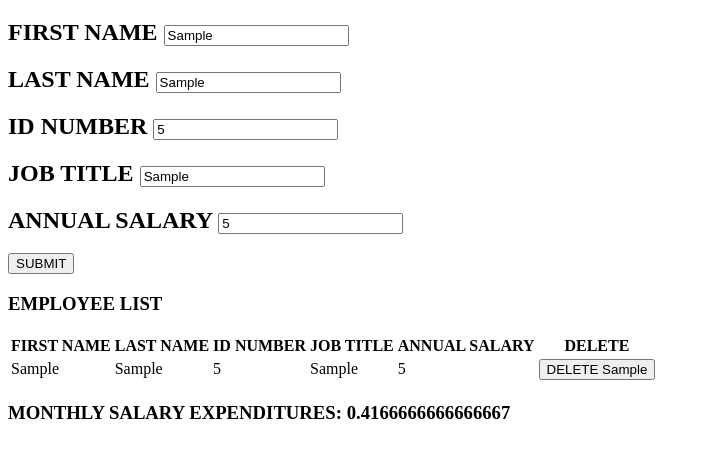
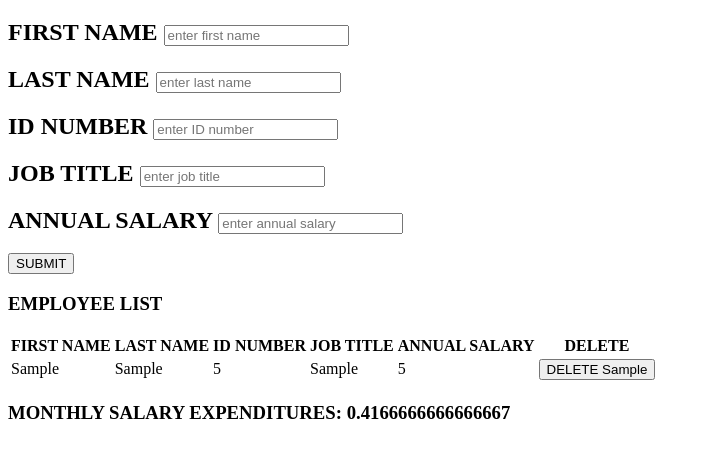
Before and after one commit to cjaro/weekend-one-walkthrough, a plain HTML site: page index.html in a window 1280 px wide. Both pictures are taken after typing "Sample", "Sample", "5", "Sample", "5" into the empty fields and a click on the button "SUBMIT". Shown: the part 61-518 px from the top of the page, without its empty margins (0-710 px from the left). Drawn offline with Linux system fonts and the light colour scheme.

Commit message:
Clearing form after submit

```diff
--- a/client.js
+++ b/client.js
@@ -24,6 +24,9 @@ $(document).ready(function(){ //waits for DOM  (HTML & CSS) to completely load
     var previousSalaryTotal = $('#monthlyExpenses').text();
     var totalMonthlyExpenses = parseFloat(previousSalaryTotal) + newEmployeeMonthlyExpenses;
     $('#monthlyExpenses').text(totalMonthlyExpenses);
+
+    // clear out input boxes
+    $('.employeeFormInput').val('');
   });
 
 
--- a/index.html
+++ b/index.html
@@ -11,23 +11,23 @@
   <!-- New employee form -->
   <h2>
     <label for='firstName'>FIRST NAME</label>
-    <input type='text' name='firstName' placeholder='enter first name' id='firstName'>
+    <input type='text' name='firstName' placeholder='enter first name' id='firstName' class='employeeFormInput'>
   </h2>
   <h2>
     <label for='lastName'>LAST NAME</label>
-    <input type='text' name='lastName' placeholder='enter last name' id='lastName'>
+    <input type='text' name='lastName' placeholder='enter last name' id='lastName' class='employeeFormInput'>
   </h2>
   <h2>
     <label for='idNumber'>ID NUMBER</label>
-    <input type='number' name='idNumber' placeholder='enter ID number' id='idNumber'>
+    <input type='number' name='idNumber' placeholder='enter ID number' id='idNumber' class='employeeFormInput'>
   </h2>
   <h2>
     <label for='jobTitle'>JOB TITLE</label>
-    <input type='text' name='jobTitle' placeholder='enter job title' id='jobTitle'>
+    <input type='text' name='jobTitle' placeholder='enter job title' id='jobTitle' class='employeeFormInput'>
   </h2>
   <h2>
     <label for='annualSalary'>ANNUAL SALARY</label>
-    <input type='number' name='annualSalary' placeholder='enter annual salary' id='annualSalary'>
+    <input type='number' name='annualSalary' placeholder='enter annual salary' id='annualSalary' class='employeeFormInput'>
   </h2>
     <button type ='button' id='submitNewEmployee'>SUBMIT</button>
     <!-- table of employees -->
@@ -59,13 +59,4 @@
 
 
 
-
-
-
-
-
-
-
-
-
   <!-- hi -->
```
